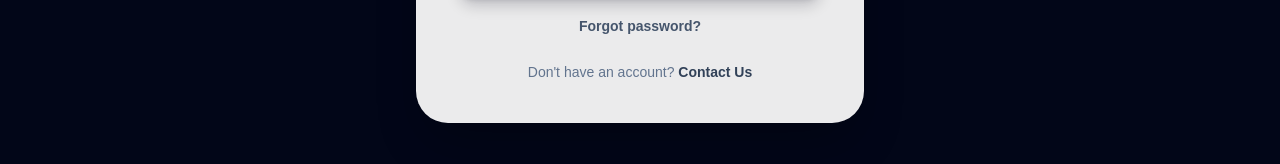
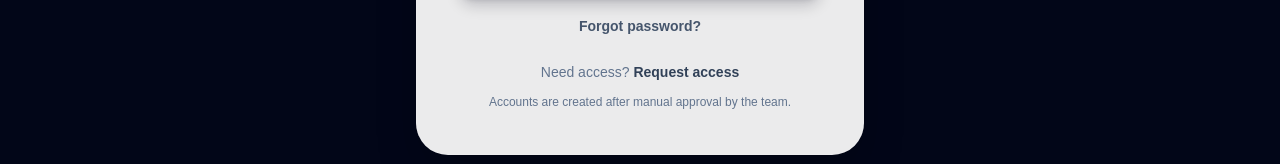
Before and after one commit to BroD-Prod/CountyWyde, a Next.js app in the folder frontend/: page /account/login in a window 1280 px wide. Shown: the part 454-618 px from the top of the page. Built offline with nearby package versions, Linux system fonts and the light colour scheme; no server answers.

Commit message:
making contact on signup more understandable

```diff
--- a/frontend/app/account/login/page.tsx
+++ b/frontend/app/account/login/page.tsx
@@ -127,14 +127,17 @@
           </form>
 
           <h2 className="mt-6 text-center text-sm text-slate-500">
-            Don&apos;t have an account?{" "}
+            Need access?{" "}
             <a
               href="/contact"
               className="font-semibold text-slate-700 hover:text-slate-900"
             >
-              Contact Us
+              Request access
             </a>
           </h2>
+          <p className="mt-2 text-center text-xs leading-6 text-slate-500">
+            Accounts are created after manual approval by the team.
+          </p>
         </div>
       </section>
     </main>
```
